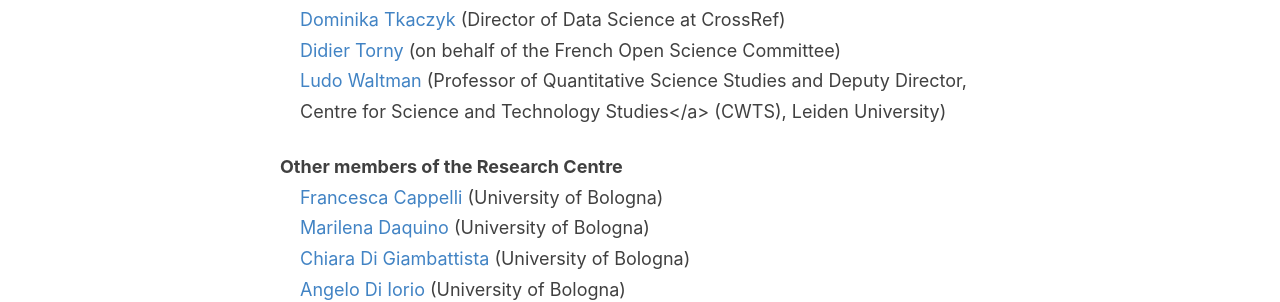
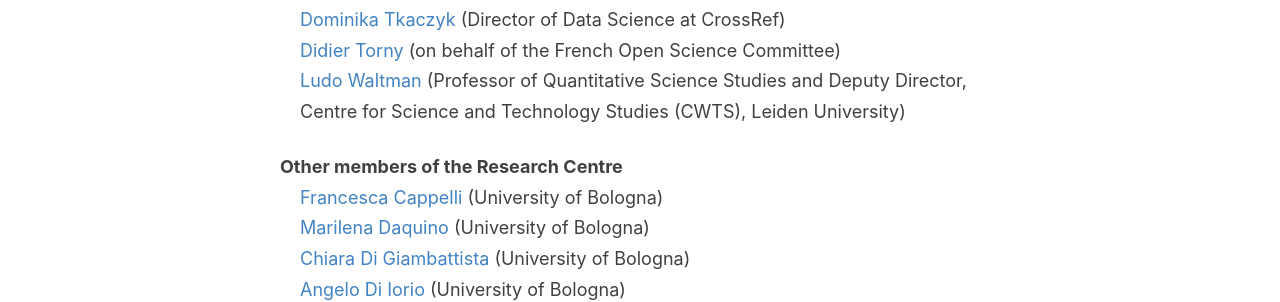
Before and after one commit to openscholarlymetadata/openscholarlymetadata.github.io, a Jekyll site: the page built from _pages/board.md, in a window 1280 px wide. Shown: the part 612-914 px from the top of the page. Built offline with Jekyll 4.4.1, drawn with Linux system fonts in a browser that asks for light colours.

```diff
--- a/_pages/board.md
+++ b/_pages/board.md
@@ -19,7 +19,7 @@ permalink: /board/
     <dd><a href="https://www.linkedin.com/in/iratxe-puebla/?original_referer=https%3A%2F%2Fwww.google.com%2F&originalSubdomain=uk">Iratxe Puebla</a> (Director of Make Data Count) [chair]</dd>
     <dd><a href="https://www.crossref.org/people/dominika-tkaczyk/">Dominika Tkaczyk</a> (Director of Data Science at CrossRef)</dd>
     <dd><a href="https://cv.archives-ouvertes.fr/didier-torny">Didier Torny</a> (on behalf of the French Open Science Committee)</dd>
-    <dd><a href="https://www.universiteitleiden.nl/en/staffmembers/ludo-waltman#tab-1">Ludo Waltman</a> (Professor of Quantitative Science Studies and Deputy Director, Centre for Science and Technology Studies</a> (CWTS), Leiden University)</dd>
+    <dd><a href="https://www.universiteitleiden.nl/en/staffmembers/ludo-waltman#tab-1">Ludo Waltman</a> (Professor of Quantitative Science Studies and Deputy Director, Centre for Science and Technology Studies (CWTS), Leiden University)</dd>
 </dl>
 
 <dl>
```
